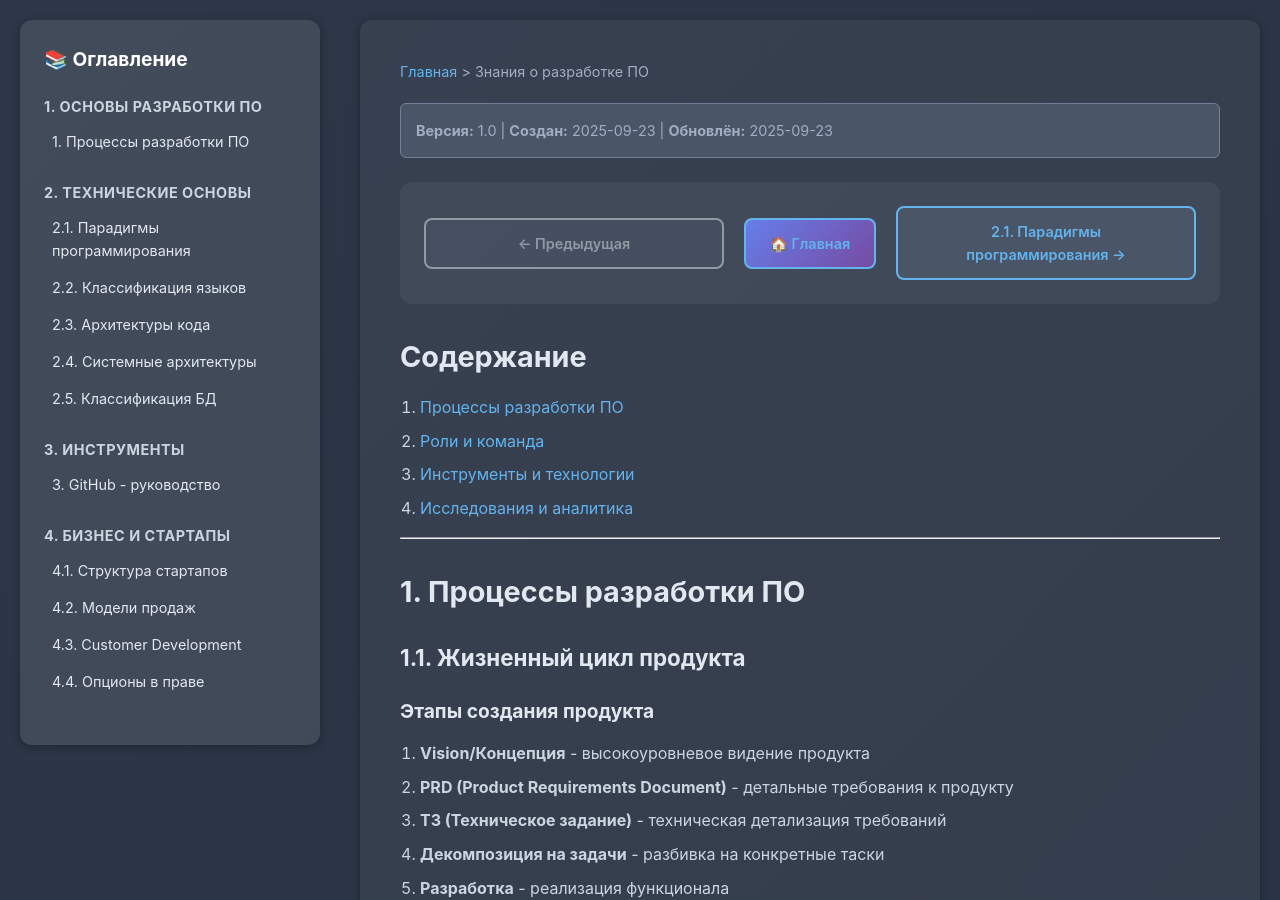
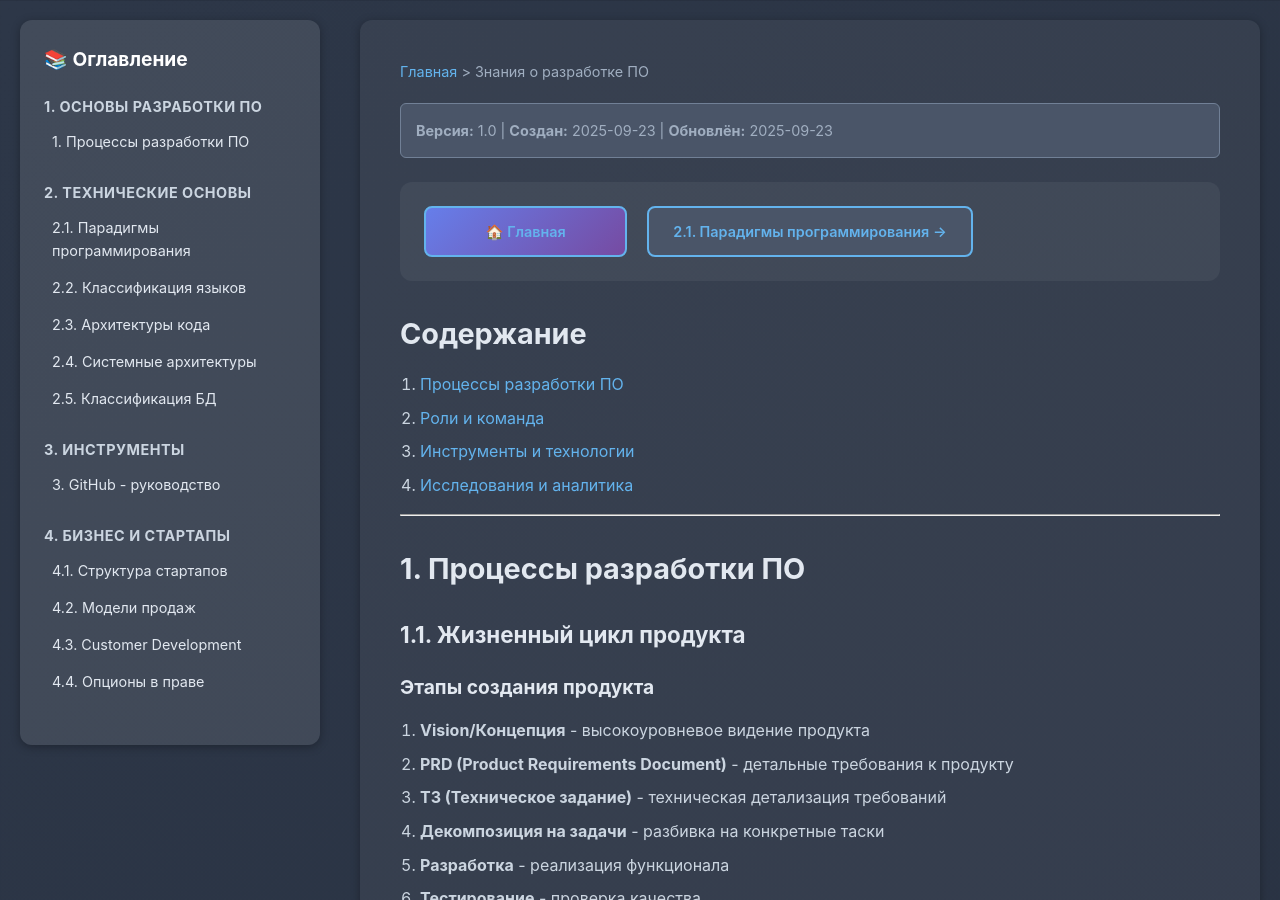
Before and after one commit to FTG-agency/pwa-test, a Jekyll site: the page built from knowledge/1-software-development-processes.md, in a window 1280 px wide and 900 px high. Built offline with Jekyll 4.4.1, drawn with Linux system fonts in a browser that asks for light colours.

Commit message:
ui: hide navigation buttons instead of showing disabled state
- On first article: no previous button shown (instead of greyed out)
- On last article: no next button shown (instead of greyed out)
- Cleaner UI - only show buttons that actually work
- Home button always visible

```diff
--- a/_layouts/page.html
+++ b/_layouts/page.html
@@ -584,7 +584,6 @@
             {% if current_article %}
             <div class="article-navigation">
                 <!-- Предыдущая статья -->
-                <!-- DEBUG: Checking if current_prev exists: "{{ current_prev }}" -->
                 {% if current_prev %}
                     {% assign prev_article = "" %}
                     {% for article in site.data.navigation.articles %}
@@ -593,13 +592,9 @@
                             {% break %}
                         {% endif %}
                     {% endfor %}
-                    <!-- DEBUG: prev_article.id = "{{ prev_article.id }}", prev_article.title = "{{ prev_article.title }}" -->
                     <a href="/test/knowledge/{{ current_prev }}" class="nav-button prev">
                         ← {{ prev_article.title }}
                     </a>
-                {% else %}
-                    <!-- DEBUG: No prev article found - showing disabled button -->
-                    <div class="nav-button nav-disabled">← Предыдущая</div>
                 {% endif %}
 
                 <!-- Домой -->
@@ -614,12 +609,9 @@
                             {% break %}
                         {% endif %}
                     {% endfor %}
-                    <!-- DEBUG: next_article.id = "{{ next_article.id }}", next_article.title = "{{ next_article.title }}" -->
                     <a href="/test/knowledge/{{ current_next }}" class="nav-button next">
                         {{ next_article.title }} →
                     </a>
-                {% else %}
-                    <div class="nav-button nav-disabled">Следующая →</div>
                 {% endif %}
             </div>
             {% else %}
@@ -648,8 +640,6 @@
                     <a href="/test/knowledge/{{ current_prev }}" class="nav-button prev">
                         ← {{ prev_article.title }}
                     </a>
-                {% else %}
-                    <div class="nav-button nav-disabled">← Предыдущая</div>
                 {% endif %}
 
                 <!-- Домой -->
@@ -667,8 +657,6 @@
                     <a href="/test/knowledge/{{ current_next }}" class="nav-button next">
                         {{ next_article.title }} →
                     </a>
-                {% else %}
-                    <div class="nav-button nav-disabled">Следующая →</div>
                 {% endif %}
             </div>
             {% else %}
```
